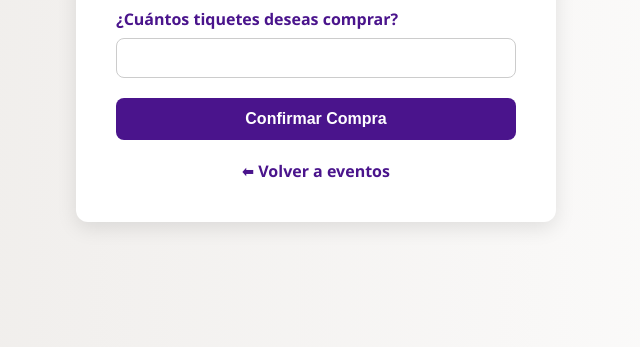
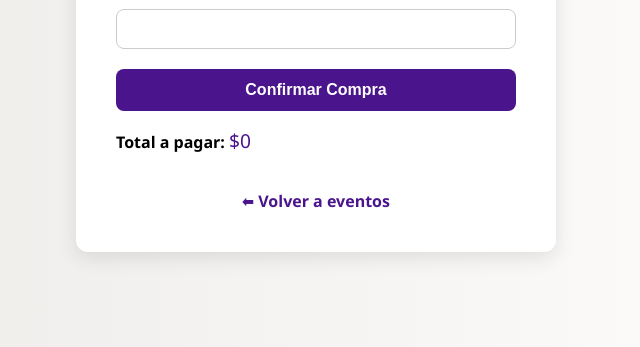
Before and after one commit to santiago-veloza/mi-webfestify, a Flask app: template festify/templates/cliente/comprar.html in a window 1280 px wide. Shown: the part 453-800 px from the top of the page, without its empty margins (324-964 px from the left). Run offline with Flask 3, Linux system fonts and the light colour scheme; the template is opened without the code that fills it, so the values that code supplies are empty.

Commit message:
boton de compra boletos funcional junto a valosde precio total

```diff
--- a/festify/run.py
+++ b/festify/run.py
@@ -166,9 +166,9 @@
             conn.close()
 
             if cliente and check_password_hash(cliente[1], password):
+                session['cliente_id'] = cliente[0]  # 👈 Guardar ID en sesión
                 flash('Inicio de sesión de cliente exitoso.', 'success')
                 return redirect(url_for('eventos_cliente'))
-
             else:
                 flash('Correo o contraseña incorrectos (cliente)', 'danger')
 
@@ -213,7 +213,7 @@
 def eventos_cliente():
     if 'cliente_id' not in session:
         flash('Debes iniciar sesión como cliente para ver los eventos.', 'warning')
-        return redirect(url_for('logincliente'))  # redirige a login si no hay sesión
+        return redirect(url_for('login_cliente'))  # redirige a login si no hay sesión
 
     conn = DBConnection().get_connection()
     eventos = []
--- a/festify/static/css/cliente/comprar.css
+++ b/festify/static/css/cliente/comprar.css
@@ -112,3 +112,7 @@
     80% { opacity: 1; }
     100% { opacity: 0; display: none; }
 }
+#total {
+    font-size: 1.2em;
+    color: #4a148c;
+}
--- /dev/null
+++ b/festify/static/js/comprar.js
@@ -0,0 +1,12 @@
+document.addEventListener('DOMContentLoaded', () => {
+    const inputCantidad = document.getElementById('cantidad');
+    const totalSpan = document.getElementById('total');
+
+    inputCantidad.addEventListener('input', () => {
+        const cantidad = parseInt(inputCantidad.value) || 0;
+        const total = cantidad * precioBoleta;
+
+        totalSpan.textContent = `$${total.toLocaleString('es-CO')}`;
+    });
+});
+console.log("Script de comprar.js cargado");
--- a/festify/templates/base.html
+++ b/festify/templates/base.html
@@ -17,7 +17,7 @@
     <nav>
         <a href="/">Inicio</a>
         <a href="/about">Acerca de nosotros</a>
-        <a href="/registro">Registro</a>
+        <a href="/registro">vende tu evento</a>
         <a href="/cliente/login">compra boletos</a>
     </nav>
     <img src="{{ url_for('static', filename='img/fondo1.jpg') }}" alt="Logo" class="logo">
--- a/festify/templates/cliente/comprar.html
+++ b/festify/templates/cliente/comprar.html
@@ -29,11 +29,19 @@
 
         <form method="POST" class="formulario">
             <label for="cantidad">¿Cuántos tiquetes deseas comprar?</label>
-            <input type="number" name="cantidad" min="1" max="{{ evento.tiquetes }}" required>
+            <input type="number" id="cantidad" name="cantidad" min="1" max="{{ evento.tiquetes }}" required>
+
             <button type="submit">Confirmar Compra</button>
+            <p><strong>Total a pagar:</strong> <span id="total">$0</span></p>
         </form>
 
         <a href="{{ url_for('eventos_cliente') }}" class="volver">⬅ Volver a eventos</a>
     </div>
 </body>
+<script>
+  const precioBoleta = parseFloat("{{ evento.precio|replace(',', '')|replace('$', '')|default('0') }}");
+</script>
+
+<script src="{{ url_for('static', filename='js/comprar.js') }}"></script>
+
 </html>
--- a/festify/templates/cliente/eventosclientes.html
+++ b/festify/templates/cliente/eventosclientes.html
@@ -29,10 +29,6 @@
                 <p><strong>tiquetes:</strong> {{ evento[6] }}</p>
                 <p><strong>precio:</strong> {{ evento[7] }}</p>
                 <a class="boton-comprar" href="{{ url_for('comprar_tiquetes', evento_id=evento[0]) }}">Comprar</a>
-
-
-
-
             </div>
         {% endfor %}
     </div>
```
